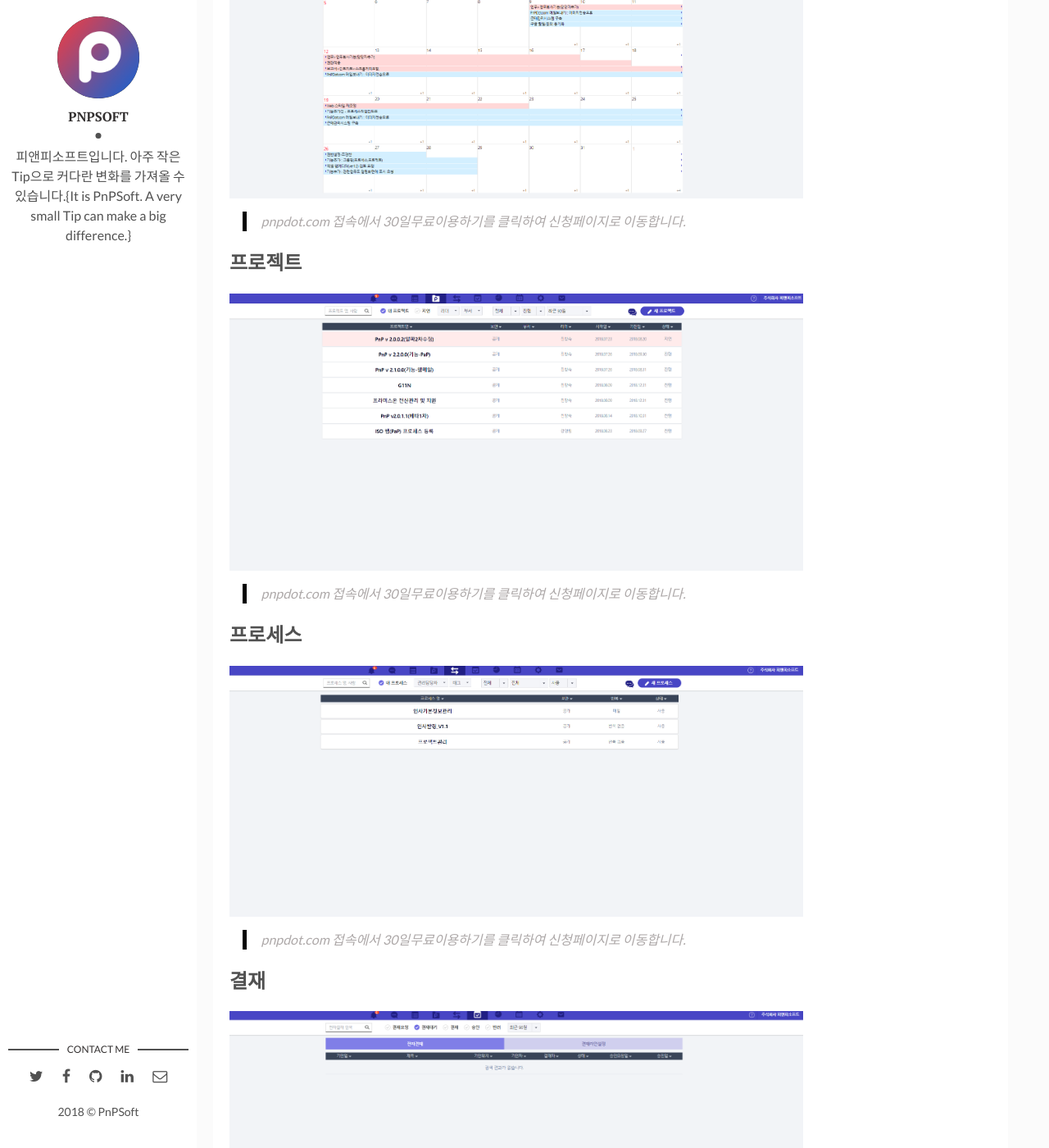
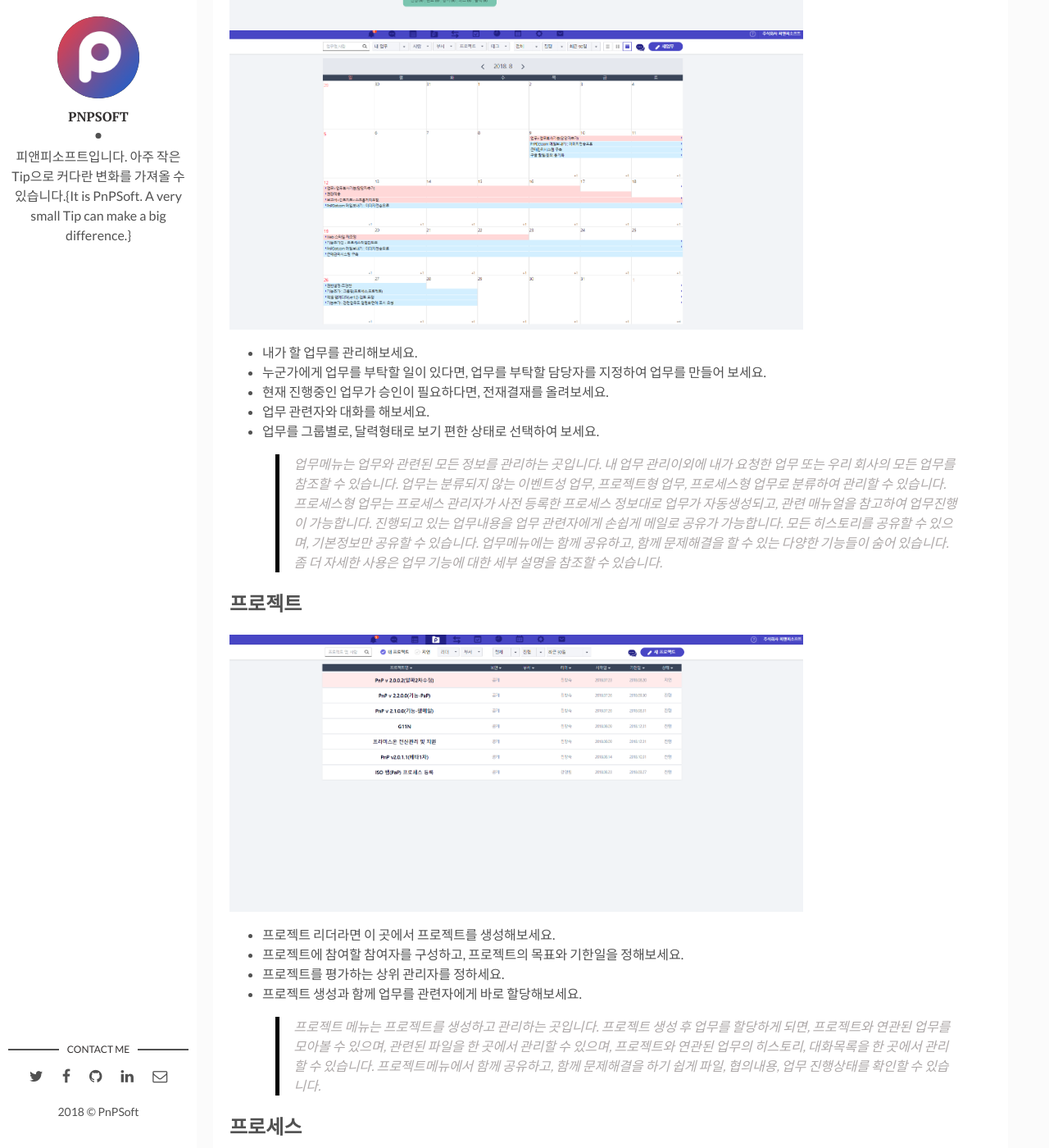
Before and after one commit to pnpsoft/pnpsoft.github.io, a Jekyll site: the page built from _posts/2018-08-24-how-to-use-pnp-01.markdown, in a window 1280 px wide and 1400 px high, scrolled down 2482 px. Shown: the whole window at 82% size. Built offline with Jekyll 4.4.1, drawn with Linux system fonts in a browser that asks for light colours; comment, search, counter and statistics services are not loaded; some of the changed text lies outside the part shown.

Commit message:
Update 2018-08-24-how-to-use-pnp-01.markdown

```diff
--- a/_posts/2018-08-24-how-to-use-pnp-01.markdown
+++ b/_posts/2018-08-24-how-to-use-pnp-01.markdown
@@ -14,45 +14,62 @@ pnpdot.com은 다양한 기능(메뉴)를 제공하고 있습니다.
 
 ## 알림
 <img src="{{site.baseurl}}/assets/img/pnp/pnp02.PNG" alt="alt text" width="700" height="auto">
-> 내게 할당된 신규업무, 회의, 프로젝트를 확인할 수 있는 곳입니다.
-
-
+* 새롭게주어진업무,변경사항이 발생한 업무 내가 체크해야 하는 업무를 이 곳에서 확인하세요.
 
 ## 회의
 <img src="{{site.baseurl}}/assets/img/pnp/pnp03.PNG" alt="alt text" width="700" height="auto">
-> pnpdot.com 접속에서 30일무료이용하기를 클릭하여 신청페이지로 이동합니다.
+* 회의참여자를 선택하고, 회의주제, 장소, 시간을 정하세요.
+* 그리고, 회의를 메일로 공지하여 보세요.
+* 회의시 회의록에 첨부된 자료로 협의하고, 업무를 바로 할당하여 보세요.
+* 회의가 종료되고, 회의 내용을 정리하여 참석자들에게 메일로 공유하여 보세요.
+>회의메뉴를 이용하면 이와 같이 회의참석자와 함께 공유가 쉬워집니다. 더 이상 어느 곳에 회의록을 두었는지 찾지 않아도 쉽게 지난 회의를 참고하실 수 있게 됩니다. 언제든지 회의에서 할당된 업무의 진행사항을 실시간으로 확인할 수 있습니다. 회의메뉴를 통해 함께 공유하고, 함께 문제해결을 할 수 있게 됩니다.
 
 
 ## 업무
 <img src="{{site.baseurl}}/assets/img/pnp/pnp04.PNG" alt="alt text" width="700" height="auto">
 <img src="{{site.baseurl}}/assets/img/pnp/pnp05.PNG" alt="alt text" width="700" height="auto">
 <img src="{{site.baseurl}}/assets/img/pnp/pnp06.PNG" alt="alt text" width="700" height="auto">
-> pnpdot.com 접속에서 30일무료이용하기를 클릭하여 신청페이지로 이동합니다.
-
+* 내가 할 업무를 관리해보세요.
+* 누군가에게 업무를 부탁할 일이 있다면, 업무를 부탁할 담당자를 지정하여 업무를 만들어 보세요.
+* 현재 진행중인 업무가 승인이 필요하다면, 전재결재를 올려보세요.
+* 업무 관련자와 대화를 해보세요.
+* 업무를 그룹별로, 달력형태로 보기 편한 상태로 선택하여 보세요.
+> 업무메뉴는 업무와 관련된 모든 정보를 관리하는 곳입니다. 내 업무 관리이외에 내가 요청한 업무 또는 우리 회사의 모든 업무를 참조할 수 있습니다. 업무는 분류되지 않는 이벤트성 업무, 프로젝트형 업무, 프로세스형 업무로 분류하여 관리할 수 있습니다. 프로세스형 업무는 프로세스 관리자가 사전 등록한 프로세스 정보대로 업무가 자동생성되고, 관련 매뉴얼을 참고하여 업무진행이 가능합니다. 진행되고 있는 업무내용을 업무 관련자에게 손쉽게 메일로 공유가 가능합니다. 모든 히스토리를 공유할 수 있으며, 기본정보만 공유할 수 있습니다. 업무메뉴에는 함께 공유하고, 함께 문제해결을 할 수 있는 다양한 기능들이 숨어 있습니다. 좀 더 자세한 사용은 업무 기능에 대한 세부 설명을 참조할 수 있습니다.
 
 ## 프로젝트
 <img src="{{site.baseurl}}/assets/img/pnp/pnp07.PNG" alt="alt text" width="700" height="auto">
-> pnpdot.com 접속에서 30일무료이용하기를 클릭하여 신청페이지로 이동합니다.
-
+* 프로젝트 리더라면 이 곳에서 프로젝트를 생성해보세요.
+* 프로젝트에 참여할 참여자를 구성하고, 프로젝트의 목표와 기한일을 정해보세요.
+* 프로젝트를 평가하는 상위 관리자를 정하세요.
+* 프로젝트 생성과 함께 업무를 관련자에게 바로 할당해보세요.
+> 프로젝트 메뉴는 프로젝트를 생성하고 관리하는 곳입니다. 프로젝트 생성 후 업무를 할당하게 되면, 프로젝트와 연관된 업무를 모아볼 수 있으며, 관련된 파일을 한 곳에서 관리할 수 있으며, 프로젝트와 연관된 업무의 히스토리, 대화목록을 한 곳에서 관리할 수 있습니다. 프로젝트메뉴에서 함께 공유하고, 함께 문제해결을 하기 쉽게 파일, 협의내용, 업무 진행상태를 확인할 수 있습니다.
 
 ## 프로세스
 <img src="{{site.baseurl}}/assets/img/pnp/pnp08.PNG" alt="alt text" width="700" height="auto">
-> pnpdot.com 접속에서 30일무료이용하기를 클릭하여 신청페이지로 이동합니다.
+* 기본제공되는 프로세스르 참조하여 나만의 프로세스를 만들어보세요.
+* 업무를 보다 효율적으로 끊김없이 관리할 수 있도록 프로세스를 만들어 보세요.
+> 프로세스 메뉴는 프로세스르 생성하고 관리하는 곳입니다. 주로 업무프로세스를 정의하는 관리자들이 많이 사용하게 됩니다. 업무의 진행순서를 정의하고, 각 업무에서 수행해야 하는 가이드를 정리하여 관리할 수 있습니다. 관련 양식도 함께 첨부하여 업무를 쉽게 진행할 수 있도록 도와 줄 수 있습니다. 프로세스 메뉴에서 등록한 정보로 기업의 대부분의 사용자들이 참조하여 사용할 수 있습니다.
 
 
 ## 결재
 <img src="{{site.baseurl}}/assets/img/pnp/pnp09.PNG" alt="alt text" width="700" height="auto">
-> pnpdot.com 접속에서 30일무료이용하기를 클릭하여 신청페이지로 이동합니다.
-
+* 결재할 문서를 확인하고 결재하세요.
+* 결재 올린 문서를 회수해야 하나요? 결재전에 회수처리하세요.
+> 결재메뉴는 업무메뉴 또는 프로세스메뉴에서 올린 결재 문서를 승인하고 관리하는 곳입니다. pnpdot.com에서는 기존 기안방식과 다르게 전자결재관리를 하고 있습니다. 기존에는 기안을 하기 위해 별도의 기안메뉴를 찾아가서 기안문서를 작성하여 기안을 올리고, 결재승인을 받아야 했습니다. pnpdot.com에서는 이 절차를 줄여 진행 업무에서 바로 전자결재를 올릴 수 있도록 개선하였습니다.
 
 ## 보고서
 <img src="{{site.baseurl}}/assets/img/pnp/pnp10.PNG" alt="alt text" width="700" height="auto">
-> pnpdot.com 접속에서 30일무료이용하기를 클릭하여 신청페이지로 이동합니다.
+* 주간보고를 실시간으로 확인해보세요.
+* 월간 통계 자료를 확인해보세요.
+* 프로젝트별 진행현황을 살펴보세요.
+> 매주 또는 매일 작성해야하는 업무보고서를 따로 작성하지 않고, 업무메뉴에서만 업무를 관리하면 보고서는 바로 확인이 가능하게 됩니다. 보고서메뉴는 고객이 원하는 다양한 보고서를 계속 추가해나갈 것입니다.
 
 ## 예약
 <img src="{{site.baseurl}}/assets/img/pnp/pnp11.PNG" alt="alt text" width="700" height="auto">
-> pnpdot.com 접속에서 30일무료이용하기를 클릭하여 신청페이지로 이동합니다.
+* 회사자원을 예약해보세요.
+* 회사자원으로 추가할 것이 있다면 관리자에게 요청해보세요.
+> 예약메뉴는 회의메뉴에서 회의실을 정하게 되면, 이 곳에서 확인이 가능합니다. 자원은 선점방식으로 먼저 예약하신 분이 우선권을 가지게 됩니다. 회의 예약자를 확인하여 조율해보실 수 있습니다. 다이렉트 채팅을 이용하여 바로 이야기 해보십시오.
 
 ## 관리
 <img src="{{site.baseurl}}/assets/img/pnp/pnp12.PNG" alt="alt text" width="700" height="auto">
-> pnpdot.com 접속에서 30일무료이용하기를 클릭하여 신청페이지로 이동합니다.
+> 관리메뉴는 관리자에게 제공되는 메뉴이며, 해당 메뉴에서 사용자의 계정관리 및 데이터관리를 할 수 있습니다.
```
